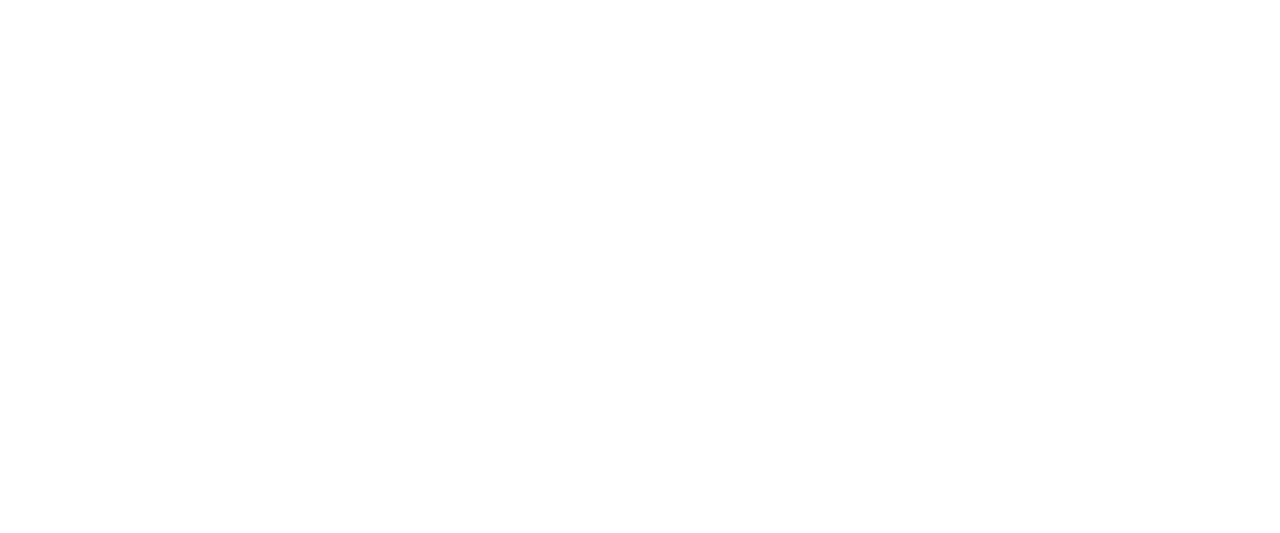
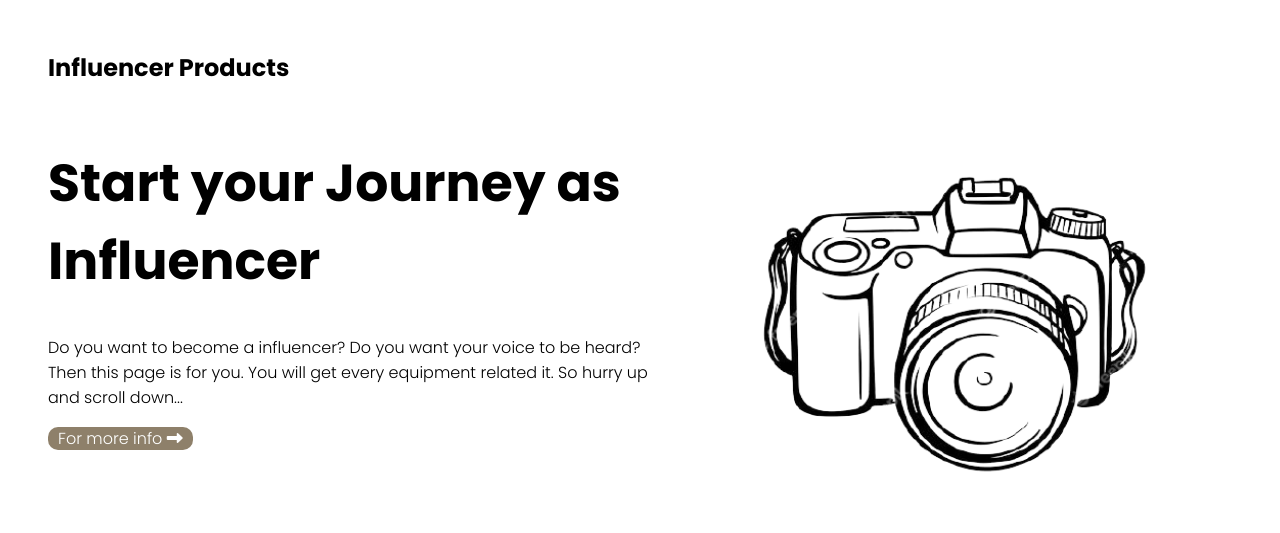
Before and after one commit to NujhatKhan/influencer-gear, a plain HTML site: page index.html in a window 1280 px wide. Drawn offline with Linux system fonts and the light colour scheme.

Commit message:
header complete

```diff
--- a/index.html
+++ b/index.html
@@ -9,10 +9,24 @@
     <link rel="preconnect" href="https://fonts.gstatic.com" crossorigin>
     <link href="https://fonts.googleapis.com/css2?family=Poppins:wght@300;700&display=swap" rel="stylesheet">
     <title>Influencer Gear</title>
+    <!------- kit code ------->
+    <script src="https://kit.fontawesome.com/ec036db656.js" crossorigin="anonymous"></script>
     <!--------- stylesheet ------>
     <link rel="stylesheet" href="style.css">
 </head>
 <body>
-
+    <!------ header starts ------->
+    <header>
+        <h3>Influencer Products</h3>
+        <div class="influencer-journey">
+            <div class="about-influencer half-width">
+                <h1>Start your Journey as Influencer</h1>
+                <p>Do you want to become a influencer? Do you want your voice to be heard? Then this page is for you. You will get every equipment related it. So hurry up and scroll down... </p>
+                <a class="links" href="https://en.wikipedia.org/wiki/Influencer_marketing">For more info <i class="fas fa-long-arrow-alt-right"></i></a>
+            </div>
+            <div class="influencer-tool half-width"><img src="images/cam.png" alt=""></div>
+        </div>
+    </header>
+    <!-------- header ends --------->
 </body>
 </html>
--- a/style.css
+++ b/style.css
@@ -0,0 +1,43 @@
+/* ----------
+common font
+------------*/
+body{
+    font-family: 'Poppins', sans-serif;
+}
+/* -------------
+   header style
+   -------------*/
+header{
+    margin-top: 50px;
+    margin-left: 40px;
+}
+h1{
+    font-size: 52px;
+}
+h3{
+    font-size: 24px;
+}
+.influencer-journey{
+    display: flex;
+}
+.links{
+    text-decoration: none;
+    color: white;
+    background-color: #8E806A;
+    border-radius: 10px;
+    padding: 0 10px;
+}
+.influencer-tool img{
+    width: 590px;
+    height: 414px;
+}
+/* ----------------
+   header transition
+   ------------------*/
+.influencer-tool:hover img{
+    transform: scale(1.1) rotate(5deg);
+    transition: transform 2s linear;
+}
+.half-width{
+    width: 50%;
+}
```
Also changed, not shown: images/cam.png (added).
